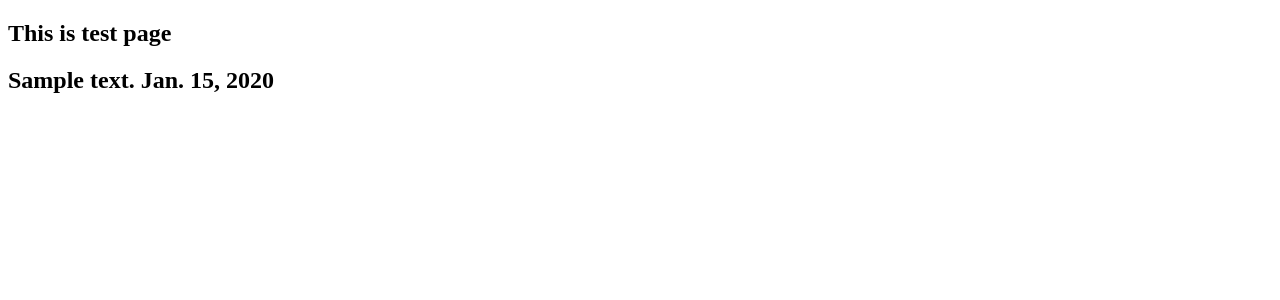
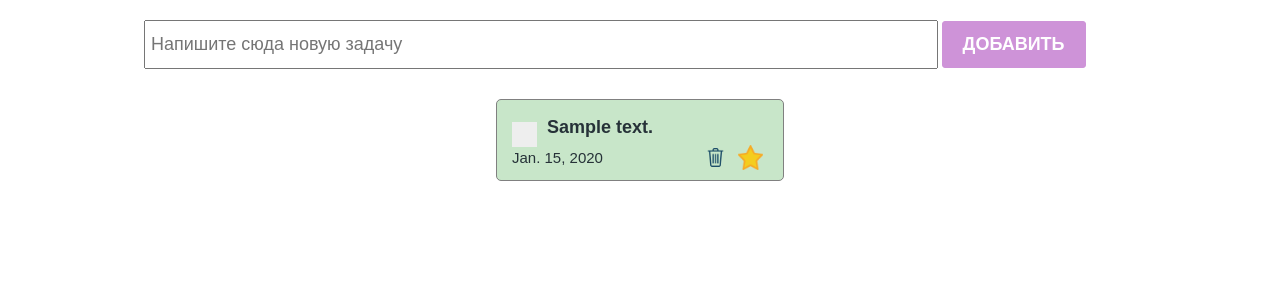
Before and after one commit to DanielKalmuratov/todo, a Django app: page /test/ in a window 1280 px wide. Shown: the top 300 px of the page. Run offline with Django 3.2, Linux system fonts and the light colour scheme; tables that the repository leaves empty hold one stand-in row (values such as "Sample post").

Commit message:
add todo list in test.html

```diff
--- a/main/templates/test.html
+++ b/main/templates/test.html
@@ -1,14 +1,44 @@
+{% load static %}
+
 <!DOCTYPE html>
 <html lang="en">
 <head>
     <meta charset="UTF-8">
     <meta name="viewport" content="width=device-width, initial-scale=1.0">
+    <link rel="stylesheet" href="{% static './css/style.css' %}">
+    <link rel="stylesheet" href="{% static './css/checkbox.css' %}">
     <title>Document</title>
 </head>
 <body>
-    <h2>This is test page</h2>
-    {% for todo in todo_list %}
-        <h2>{{ todo.text }} {{ todo.created_ad }}</h2>
-    {% endfor %}
+    <section>
+        <div class="create_container">
+            <input type="text" class="create_input" placeholder="Напишите сюда новую задачу"/>
+            <button class="create_button">Добавить</button>
+        </div>
+
+        <div class="todo_container">
+            {% for todo in todo_list %}
+            <div class="todo_item">
+                <div class="todo_item_header">
+                    <label class="checkbox_container">
+                        <input type="checkbox"/>
+                        <span class="checkmark"></span>
+                    </label>
+                    <h4>{{ todo.text }}</h4>
+                </div>
+
+                <div class="todo_item_footer">
+                    <p>{{ todo.created_ad }}</p>
+                    <div class="action_buttons">
+                        <img src="./icons/basket.png" />
+                        <img src="./icons/yellow.png" />
+                    </div>
+                </div>
+
+            </div>
+            {% endfor %}
+
+        </div>
+    </section>
 </body>
 </html>
```
